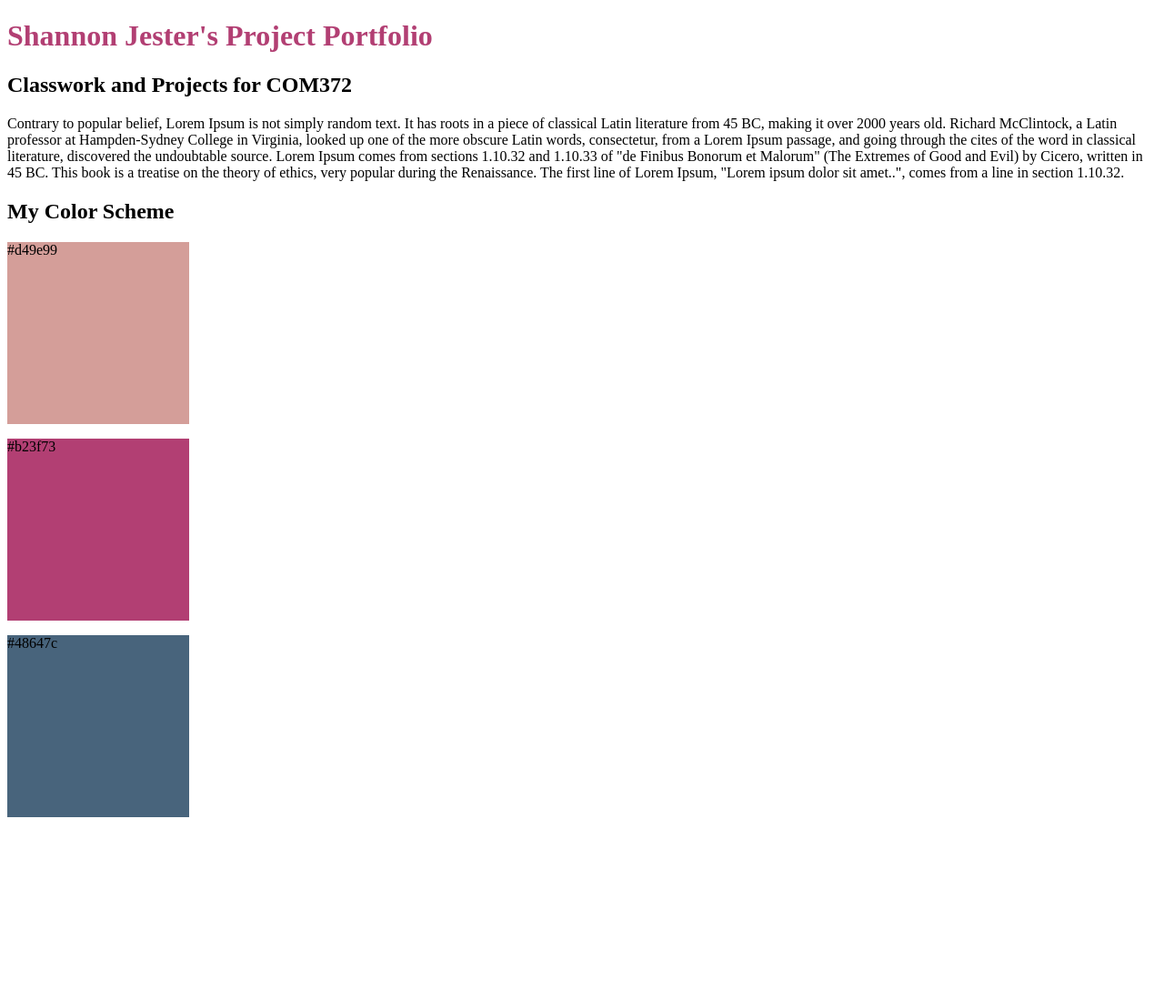
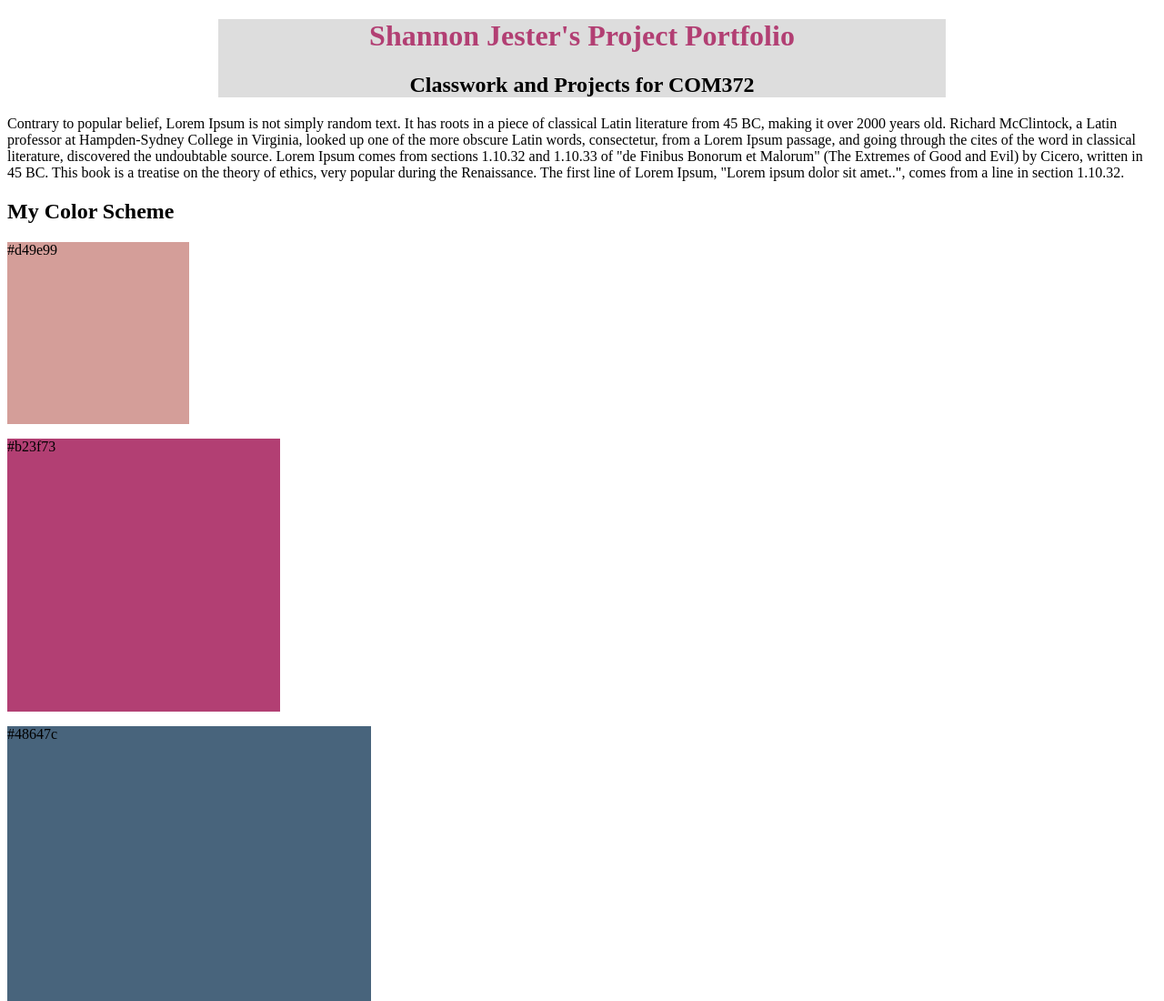
Before and after one commit to sjester4/project-portfolio, a plain HTML site: page index.html in a window 1280 px wide. Shown: the top 1100 px of the page at 91% size. Before the commit the page ends 906 px from the top, so only its background shows below. Drawn offline with Linux system fonts and the light colour scheme.

Commit message:
Practices
styles and css practices

```diff
--- a/css/style.css
+++ b/css/style.css
@@ -6,7 +6,19 @@ Dark Pink - #b23f73
 Grey Blue - #48647c
 */
 
+header{
+   background-color: #dddddd;
+    width: 800px;
+    margin-left: auto;
+    margin-right: auto;
 
+}
+header h1{
+    text-align: center;
+}
+header h2{
+    text-align: center;
+}
 a {
     color: #b23f73;
 }
@@ -21,12 +33,12 @@ h1 {
     background-color: #d49e99;
 }
 .color2{
-    width: 200px;
-    height: 200px;
+    width: 300px;
+    height: 300px;
     background-color: #b23f73;
 }
 .color3{
-    width: 200px;
-    height: 200px;
+    width: 400px;
+    height: 400px;
     background-color: #48647c;
 }
--- a/index.html
+++ b/index.html
@@ -5,8 +5,10 @@
     <link rel="stylesheet" href="css/style.css">
 </head>
 <body>
+    <header>
   <h1>Shannon Jester's Project Portfolio</h1>
   <h2>Classwork and Projects for COM372</h2>
+        </header>
     <p>Contrary to popular belief, Lorem Ipsum is not simply random text. It has roots in a piece of classical Latin literature from 45 BC, making it over 2000 years old. Richard McClintock, a Latin professor at Hampden-Sydney College in Virginia, looked up one of the more obscure Latin words, consectetur, from a Lorem Ipsum passage, and going through the cites of the word in classical literature, discovered the undoubtable source. Lorem Ipsum comes from sections 1.10.32 and 1.10.33 of "de Finibus Bonorum et Malorum" (The Extremes of Good and Evil) by Cicero, written in 45 BC. This book is a treatise on the theory of ethics, very popular during the Renaissance. The first line of Lorem Ipsum, "Lorem ipsum dolor sit amet..", comes from a line in section 1.10.32.</p>
 
    <h2>My Color Scheme</h2>
```
